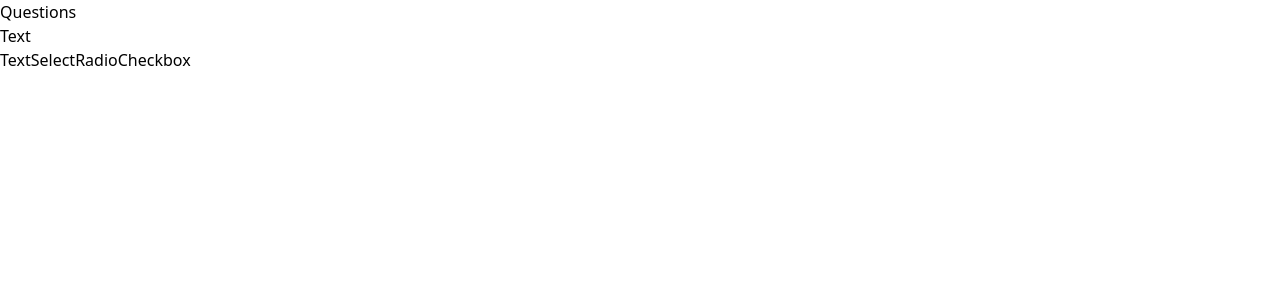
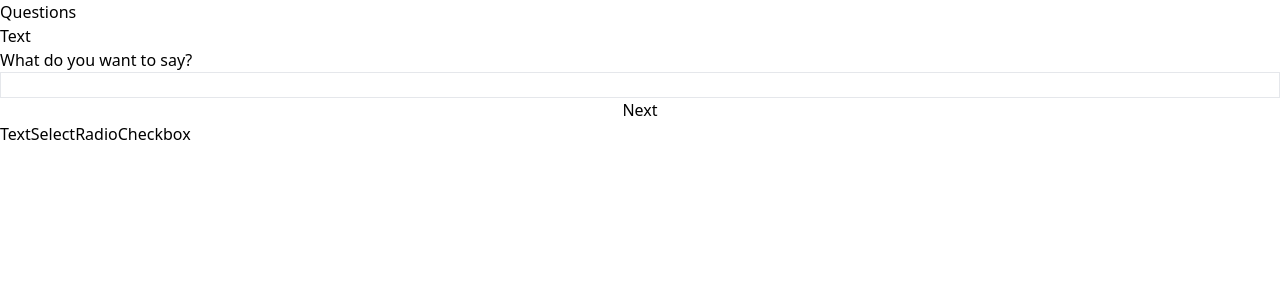
Before and after one commit to KearneyTech/webapp-react-template, a React (Create React App) app: page /questions in a window 1280 px wide. Both pictures are taken after a click on the button "Text". Shown: the top 300 px of the page. Built offline with nearby package versions, Linux system fonts and the light colour scheme.

Commit message:
Questions submit buttons and content.

```diff
--- a/src/components/DynamicComponent.tsx
+++ b/src/components/DynamicComponent.tsx
@@ -2,11 +2,11 @@ import React, { Component, FC } from 'react';
 
 interface DynamicComponentProps {
     component: FC<any>;
-    props?: any;
+    handleSubmit: Function;
 }
 
-const DynamicComponent: FC<DynamicComponentProps> = ({component: Component, props}) => {
-    return <Component {...props} />;
+const DynamicComponent: FC<DynamicComponentProps> = ({component: Component, handleSubmit }) => {
+    return <Component handleSubmit={handleSubmit} />;
 };
 
 export default DynamicComponent;
--- a/src/components/questions/Checkbox.tsx
+++ b/src/components/questions/Checkbox.tsx
@@ -1,5 +1,38 @@
-import React from 'react';
+import React, { useState } from 'react';
+import { useQuestions, useQuestionsDispatch } from './QuestionsContext.tsx';
 
-export default function Checkbox() {
-    return <div>Checkbox</div>;
+export default function Checkbox({handleSubmit}) {
+
+    const questions = useQuestions();
+    const dispatch = useQuestionsDispatch();
+    const [checkboxValue, setCheckboxValue] = useState(questions?.checkbox);
+    console.log(`Checkbox: ${questions?.checkbox}`);
+
+    function handleChange(e) {
+        console.log(e.target.checked, checkboxValue);
+        setTimeout(()=>{setCheckboxValue(e.target.checked)}, 100);
+        console.log(`sending ${checkboxValue}`);
+    }
+
+    function handleButton() {
+        if(!dispatch || checkboxValue === 'undefined'){return};
+
+        dispatch({
+            type: 'checkbox',
+            value: true//checkboxValue
+        })
+
+        handleSubmit('checkbox');
+    }
+
+    return (
+        <>
+            <div>Checkbox</div>
+            <label  className="flex flex-col text-left text-black">
+                In or out?
+                <input type="checkbox" defaultChecked={checkboxValue} onChange={handleChange} className="border-2 border-black bg-transparent w-72" />
+                <button onClick={handleButton}>Next</button>
+            </label>
+        </>
+    );
 }
--- a/src/components/questions/Questions.tsx
+++ b/src/components/questions/Questions.tsx
@@ -1,4 +1,4 @@
-import React, { useReducer, useState } from 'react';
+import React, { useState, useReducer } from 'react';
 import { QuestionsProvider } from './QuestionsContext.tsx';
 import DynamicComponent from '../DynamicComponent.tsx';
 import Info from './Info.tsx';
@@ -20,6 +20,14 @@ function Questions() {
         final: Final
     };
 
+    const nextViewMap = new Map();
+    nextViewMap.set('info', 'text');
+    nextViewMap.set('text', 'select');
+    nextViewMap.set('select', 'radio');
+    nextViewMap.set('radio', 'checkbox');
+    nextViewMap.set('checkbox', 'final');
+    nextViewMap.set('final', 'info');
+
     function handleText() {
         setSelectedComponent('text');
     }
@@ -36,10 +44,14 @@ function Questions() {
         setSelectedComponent('checkbox');
     }
 
+    function handleViewSubmit(arg) {
+        setSelectedComponent(nextViewMap.get(arg));
+    }
+
     return (
         <QuestionsProvider>
             <h1>Questions</h1>
-            <DynamicComponent component={components[selectedComponent]} />
+            <DynamicComponent component={components[selectedComponent]} handleSubmit={handleViewSubmit} />
             <div>
                 <button onClick={handleText}>Text</button>
                 <button onClick={handleSelect}>Select</button>
--- a/src/components/questions/QuestionsContext.tsx
+++ b/src/components/questions/QuestionsContext.tsx
@@ -1,34 +1,29 @@
-import React, { createContext, useReducer } from "react";
+import React, { createContext, Dispatch, useContext, useReducer } from "react";
 
 interface State {
     text: string;
     radio: string;
     select: string;
+    checkbox: boolean;
 };
 
 interface Action {
-    type: 'text' | 'radio' | 'select',
+    type: 'text' | 'radio' | 'select' | 'checkbox',
     value: string
 };
 
 const initialQuestions:State = {
     text: '',
     radio: '',
-    select: ''
+    select: '',
+    checkbox: false
 };
+
+const QuestionsContext = createContext<State|null>(null);
+const QuestionsDispatchContext = createContext<Dispatch<Action>|null>(null);
 
 export function QuestionsProvider({children}) {
     const [questions, dispatch] = useReducer(questionsReducer, initialQuestions);
-    const QuestionsContext = createContext<State>(initialQuestions);
-    const QuestionsDispatchContext = createContext(dispatch);
-
-
-    function handleUpdate(value) {
-        dispatch({
-            type: 'text',
-            value: value
-        })
-    }
 
     return (
         <QuestionsContext.Provider value={questions}>
@@ -37,6 +32,14 @@ export function QuestionsProvider({children}) {
             </QuestionsDispatchContext.Provider>
         </QuestionsContext.Provider>
     )
+}
+
+export function useQuestions() {
+    return useContext(QuestionsContext)
+}
+
+export function useQuestionsDispatch() {
+    return useContext(QuestionsDispatchContext)
 }
 
 function questionsReducer(state: State, action: Action) {
@@ -49,7 +52,6 @@ function questionsReducer(state: State, action: Action) {
                     text: action.value
                 }
             )
-            break;
         }
         case 'radio': {
             return (
@@ -57,7 +59,6 @@ function questionsReducer(state: State, action: Action) {
                     radio: action.value
                 }
             )
-            break;
         }
         case 'select': {
             return (
@@ -65,7 +66,16 @@ function questionsReducer(state: State, action: Action) {
                     select: action.value
                 }
             )
-            break;
+        }
+        case 'checkbox': {
+            const value = (action.value === 'true') ? true : false;
+            console.log(`context|checkbox: ${value}`);
+
+            return (
+                {...state,
+                    checkbox: value
+                }
+            )
         }
         default: {
             throw Error(`Unknown action: ${action.type}`);
--- a/src/components/questions/Radio.tsx
+++ b/src/components/questions/Radio.tsx
@@ -1,5 +1,33 @@
-import React from 'react';
+import React, { useState } from 'react';
+import { useQuestions, useQuestionsDispatch } from './QuestionsContext.tsx';
 
-export default function Radio() {
-    return <div>Radio</div>;
+export default function Radio({handleSubmit}) {
+
+    const questions = useQuestions();
+    const dispatch = useQuestionsDispatch();
+    const [radioValue, setRadioValue] = useState(questions?.radio);
+
+    function handleChange(e) {
+        //setTextValue(e.target.value);
+    }
+
+    function handleButton() {
+        if(!dispatch || radioValue === 'undefined'){return};
+            dispatch({
+                type: 'radio',
+                value: radioValue
+        })
+        handleSubmit('radio');
+    }
+
+    return (
+        <>
+            <div>Radio</div>
+            <label  className="flex flex-col text-left text-black">
+                What do you want to say?
+                <input type="radio" value={radioValue} onChange={handleChange} className="border-2 border-black bg-transparent w-72" />
+                <button onClick={handleButton}>Next</button>
+            </label>
+        </>
+    );
 }
--- a/src/components/questions/Select.tsx
+++ b/src/components/questions/Select.tsx
@@ -1,5 +1,36 @@
-import React from 'react';
+import React, { useState } from 'react';
+import { useQuestions, useQuestionsDispatch } from './QuestionsContext.tsx';
 
-export default function Select() {
-    return <div>Select</div>;
+export default function Select({handleSubmit}) {
+
+    const questions = useQuestions();
+    const dispatch = useQuestionsDispatch();
+    const [selectValue, setSelectValue] = useState(questions?.select);
+
+    function handleChange(e) {
+        setSelectValue(e.target.value);
+    }
+
+    function handleButton() {
+        if(!dispatch || selectValue === 'undefined'){return};
+            dispatch({
+                type: 'select',
+                value: selectValue
+        })
+        handleSubmit('select');
+    }
+
+    return (
+        <>
+            <div>Select</div>
+            <label  className="flex flex-col text-left text-black">
+                Choose an option
+                <select value={selectValue} onChange={handleChange} className="w-72 border border-black bg-transparent">
+                    <option value="first">First</option>
+                    <option value="second">Second</option>
+                </select>
+                <button onClick={handleButton}>Next</button>
+            </label>
+        </>
+    );
 }
--- a/src/components/questions/Text.tsx
+++ b/src/components/questions/Text.tsx
@@ -1,5 +1,33 @@
-import React from 'react';
+import React, { useState } from 'react';
+import { useQuestions, useQuestionsDispatch } from './QuestionsContext.tsx';
 
-export default function Text() {
-    return <div>Text</div>;
+export default function Text({handleSubmit}) {
+
+    const questions = useQuestions();
+    const dispatch = useQuestionsDispatch();
+    const [textValue, setTextValue] = useState(questions?.text);
+
+    function handleChange(e) {
+        setTextValue(e.target.value);
+    }
+
+    function handleButton() {
+        if(!dispatch || textValue === 'undefined'){return};
+            dispatch({
+                type: 'text',
+                value: textValue
+        })
+        handleSubmit('text');
+    }
+
+    return (
+        <>
+            <div>Text</div>
+            <label  className="flex flex-col text-left text-black">
+                What do you want to say?
+                <input type="text" value={textValue} onChange={handleChange} className="border border-black bg-transparent w-72" />
+                <button onClick={handleButton}>Next</button>
+            </label>
+        </>
+    );
 }
```
